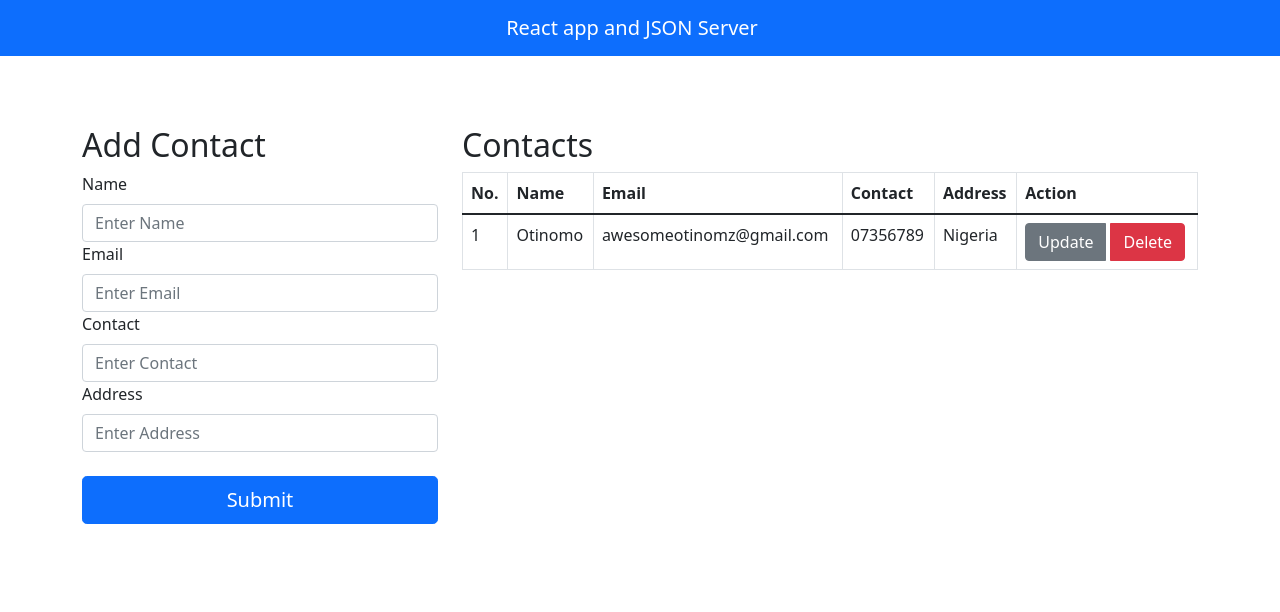
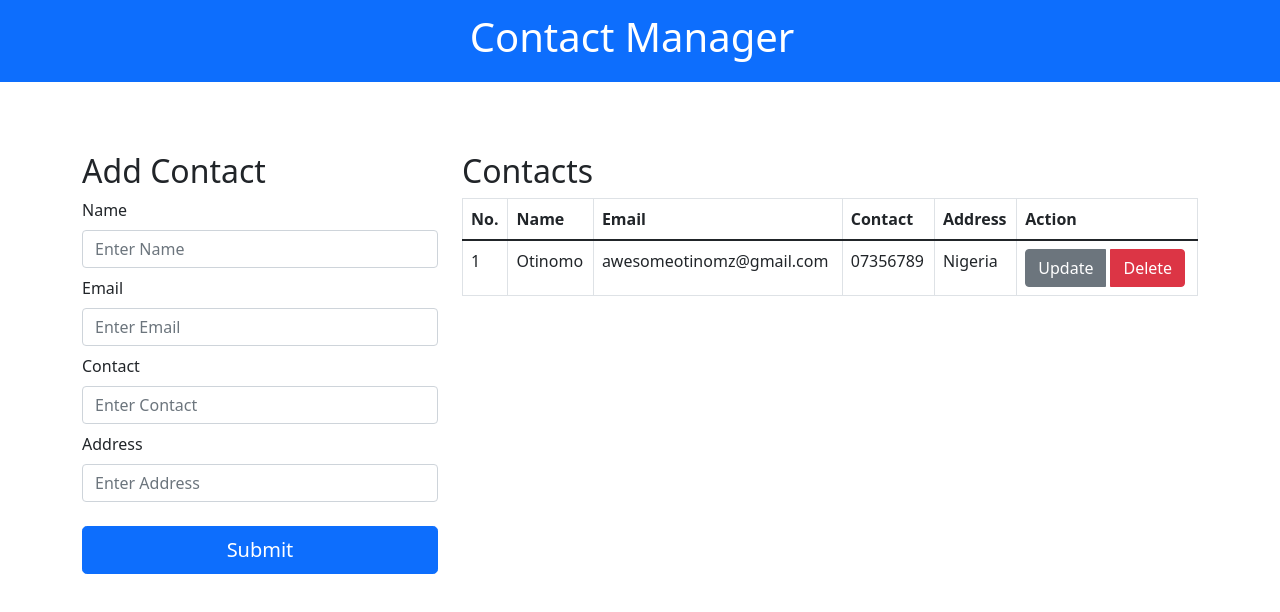
Before and after one commit to otinomz/REACT-crud-with-JSON, a React (Create React App) app: page / in a window 1280 px wide. Shown: the top 612 px of the page. Built offline with nearby package versions, Linux system fonts and the light colour scheme; data requests are answered from the project's data file.

Commit message:
dont know why im committing

```diff
--- a/src/App.js
+++ b/src/App.js
@@ -39,12 +39,16 @@ function App() {
     setData(response.data)
   }
 
+  const handleSubmit = (e) => {
+    e.preventDefault()
+  }
+
   return (
     <>
       <ToastContainer />
       <Navbar bg="primary" variant="dark" className='justify-content-center'>
         <Navbar.Brand>
-          React app and JSON Server
+          <h1>Contact Manager</h1>
         </Navbar.Brand>
       </Navbar>
 
@@ -52,8 +56,8 @@ function App() {
         <Row>
           <Col md={4}>
             <h2>Add Contact</h2>
-            <Form>
-              <Form.Group>
+            <Form onSubmit={handleSubmit}>
+              <Form.Group className="mt-2">
                 <Form.Label style={{ textAlign: "left" }}>Name</Form.Label>
                 <Form.Control
                   type="text"
@@ -62,7 +66,7 @@ function App() {
                   value={name}
                 />
               </Form.Group>
-              <Form.Group>
+              <Form.Group className="mt-2">
                 <Form.Label style={{ textAlign: "left" }}>Email</Form.Label>
                 <Form.Control
                   type="text"
@@ -71,7 +75,7 @@ function App() {
                   value={email}
                 />
               </Form.Group>
-              <Form.Group>
+              <Form.Group className="mt-2">
                 <Form.Label style={{ textAlign: "left" }}>Contact</Form.Label>
                 <Form.Control
                   type="text"
@@ -80,7 +84,7 @@ function App() {
                   value={contact}
                 />
               </Form.Group>
-              <Form.Group>
+              <Form.Group className="mt-2">
                 <Form.Label style={{ textAlign: "left" }}>Address</Form.Label>
                 <Form.Control
                   type="text"
```
